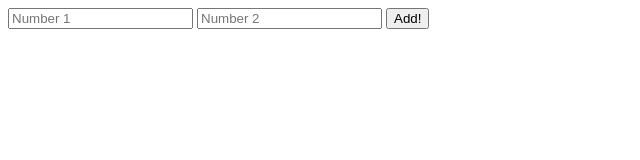
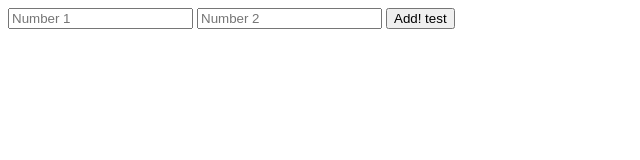
Before and after one commit to geno7/typescript-practice, a plain HTML site: page index.html in a window 1280 px wide. Shown: the full height of the page, 0-640 px from the left. Drawn offline with Linux system fonts and the light colour scheme.

Commit message:
test commit

```diff
--- a/index.html
+++ b/index.html
@@ -10,6 +10,6 @@
 <body>
     <input type="number" id="num1" placeholder="Number 1" />
     <input type="number" id="num2" placeholder="Number 2" />
-    <button>Add!</button>
+    <button>Add! test</button>
 </body>
 </html>
```
